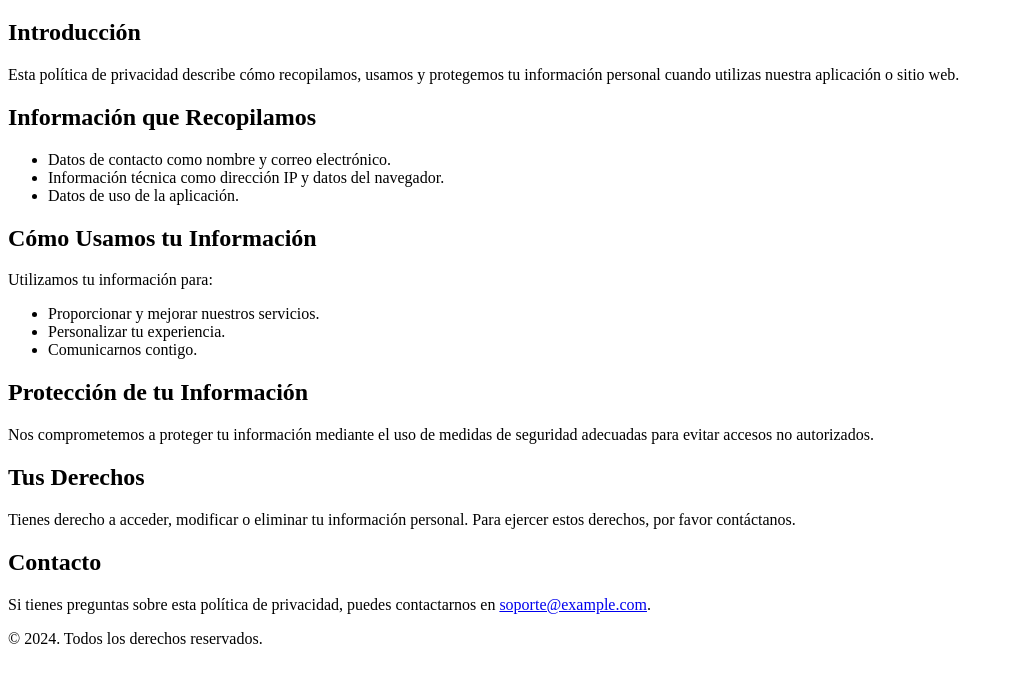
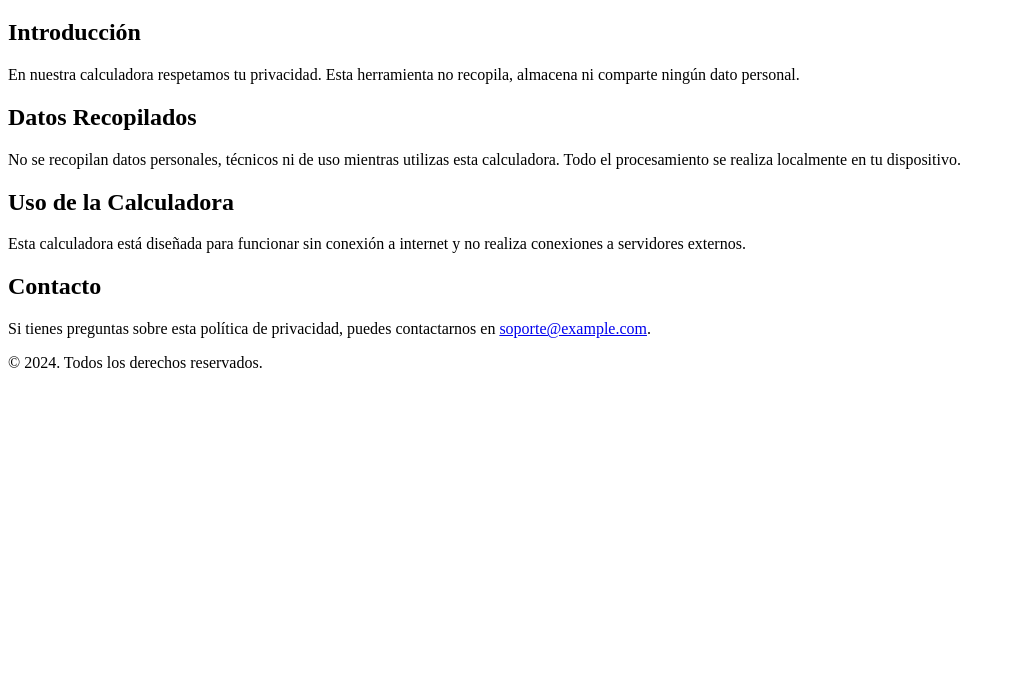
Before and after one commit to rubenedu/calculadoraiospersonalizable, a plain HTML site: page privacy.html in a window 1280 px wide. Shown: the part 61-744 px from the top of the page, without its empty margins (0-1015 px from the left). Drawn offline with Linux system fonts and the light colour scheme.

Commit message:
Add files via upload

```diff
--- a/privacy.html
+++ b/privacy.html
@@ -12,32 +12,15 @@
     <main>
         <section>
             <h2>Introducción</h2>
-            <p>Esta política de privacidad describe cómo recopilamos, usamos y protegemos tu información personal cuando utilizas nuestra aplicación o sitio web.</p>
+            <p>En nuestra calculadora respetamos tu privacidad. Esta herramienta no recopila, almacena ni comparte ningún dato personal.</p>
         </section>
         <section>
-            <h2>Información que Recopilamos</h2>
-            <ul>
-                <li>Datos de contacto como nombre y correo electrónico.</li>
-                <li>Información técnica como dirección IP y datos del navegador.</li>
-                <li>Datos de uso de la aplicación.</li>
-            </ul>
+            <h2>Datos Recopilados</h2>
+            <p>No se recopilan datos personales, técnicos ni de uso mientras utilizas esta calculadora. Todo el procesamiento se realiza localmente en tu dispositivo.</p>
         </section>
         <section>
-            <h2>Cómo Usamos tu Información</h2>
-            <p>Utilizamos tu información para:</p>
-            <ul>
-                <li>Proporcionar y mejorar nuestros servicios.</li>
-                <li>Personalizar tu experiencia.</li>
-                <li>Comunicarnos contigo.</li>
-            </ul>
-        </section>
-        <section>
-            <h2>Protección de tu Información</h2>
-            <p>Nos comprometemos a proteger tu información mediante el uso de medidas de seguridad adecuadas para evitar accesos no autorizados.</p>
-        </section>
-        <section>
-            <h2>Tus Derechos</h2>
-            <p>Tienes derecho a acceder, modificar o eliminar tu información personal. Para ejercer estos derechos, por favor contáctanos.</p>
+            <h2>Uso de la Calculadora</h2>
+            <p>Esta calculadora está diseñada para funcionar sin conexión a internet y no realiza conexiones a servidores externos.</p>
         </section>
         <section>
             <h2>Contacto</h2>
```
